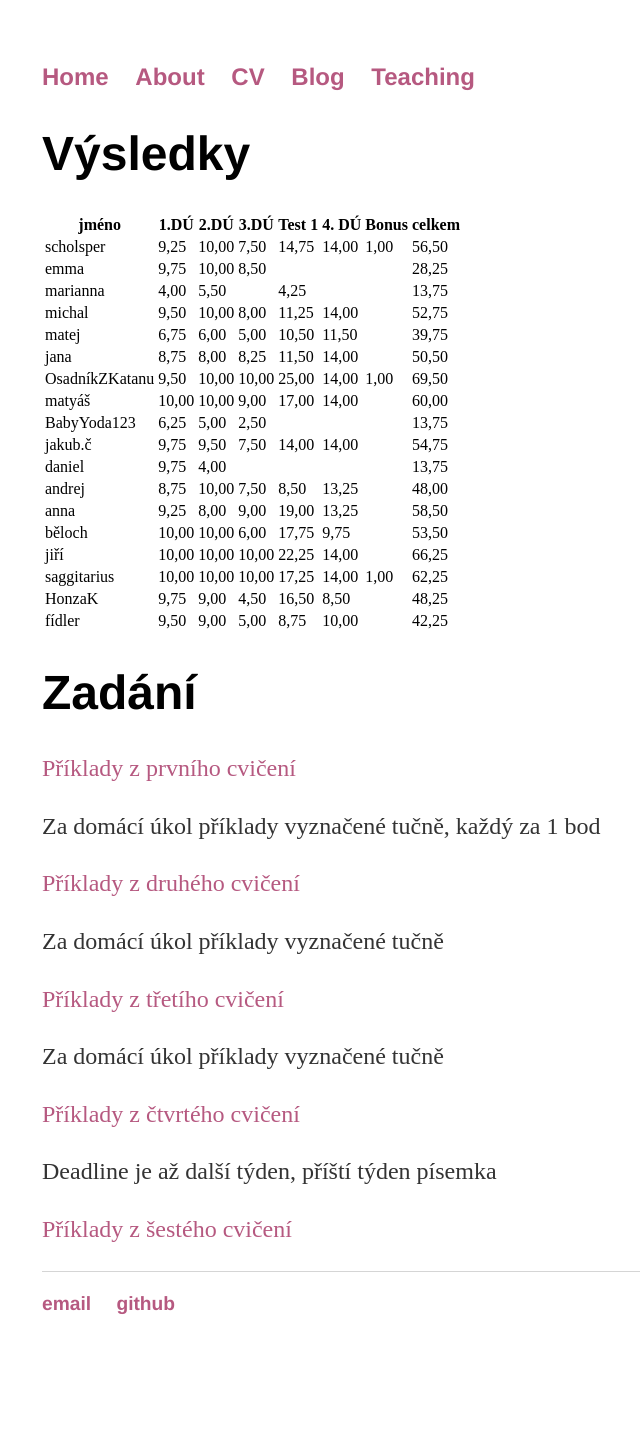
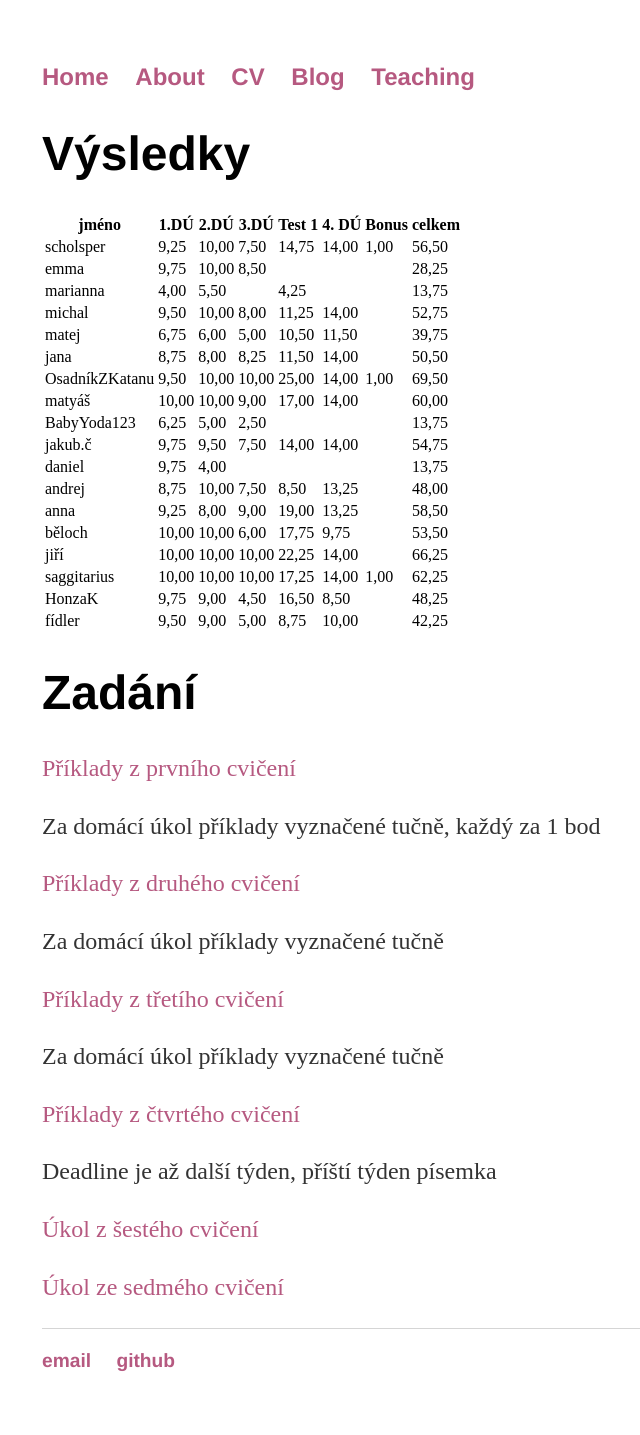
Before and after one commit to lavakin/lavakin.github.io, a Jekyll site: the page built from diskretka/index.html, in a window 1280 px wide. Shown: the whole page, without its empty margins (150-790 px from the left). Built offline with Jekyll 4.4.1, drawn with Linux system fonts in a browser that asks for light colours; before the commit the page ends 1378 px from its top, so only the background shows below that.

Commit message:
Update index.html

```diff
--- a/diskretka/index.html
+++ b/diskretka/index.html
@@ -204,5 +204,7 @@ title: Nikola Kalábová, Personal Webpage
 	<p> Za domácí úkol příklady vyznačené tučně</p>
 	<p><a href="https://lavakin.github.io/diskretka/zadani/Ukol4.pdf">Příklady z čtvrtého cvičení</a></p>
 	<p> Deadline je až další týden, příští týden písemka</p>
-	<p><a href="https://lavakin.github.io/diskretka/zadani/Cvi_en____diskr_tka-4.pdf">Příklady z šestého cvičení</a></p>
+	<p><a href="https://lavakin.github.io/diskretka/zadani/Cvi_en____diskr_tka-4.pdf">Úkol z šestého cvičení</a></p>
+	<p><a href="https://lavakin.github.io/diskretka/zadani/Cvi_en____diskr_tka-5.pdf">Úkol ze sedmého cvičení</a></p>
+
 </div><!-- /.blurb -->
```
